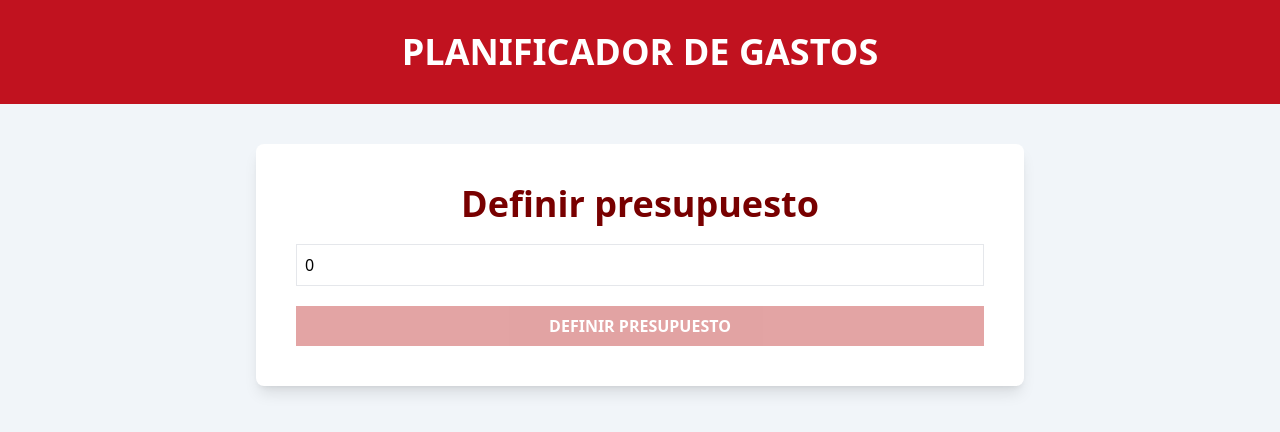
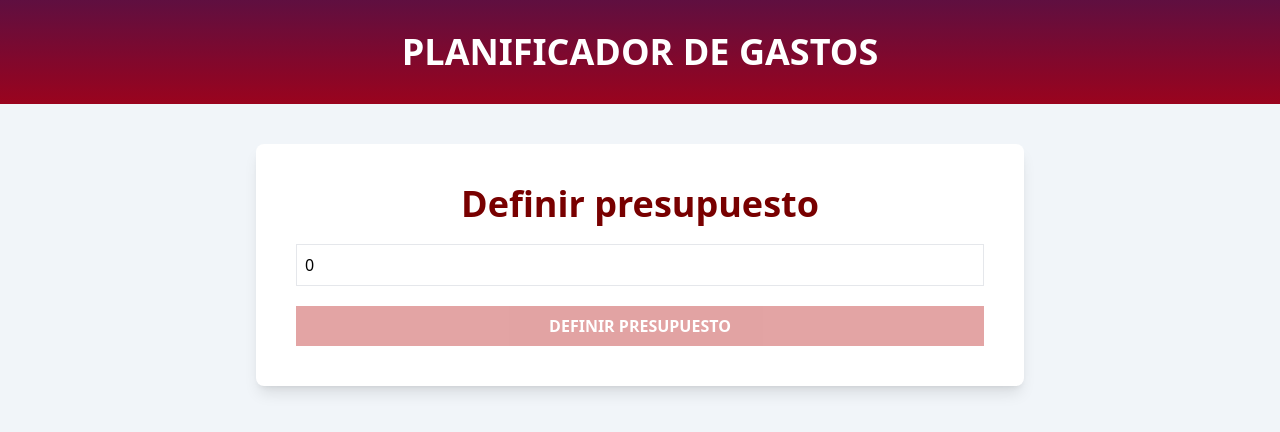
Before and after one commit to francoarmando1911/control-gastos-contextApi, a React (Vite) app: page / in a window 1280 px wide. Shown: the top 432 px of the page. Built offline with nearby package versions, Linux system fonts and the light colour scheme.

Commit message:
background header

```diff
--- a/src/App.tsx
+++ b/src/App.tsx
@@ -19,7 +19,7 @@ function App() {
 
   return (
     <>
-      <header style={{ backgroundColor: 'rgb(193, 18, 31)' }} className="py-8 max-h-72">
+      <header style={{ background: 'linear-gradient(to bottom, rgb(95, 15, 64), rgb(154, 3, 30))' }} className="py-8 max-h-72">
         <h1 className="uppercase text-center font-black text-4xl text-white">Planificador de gastos</h1>
       </header>
 
```
